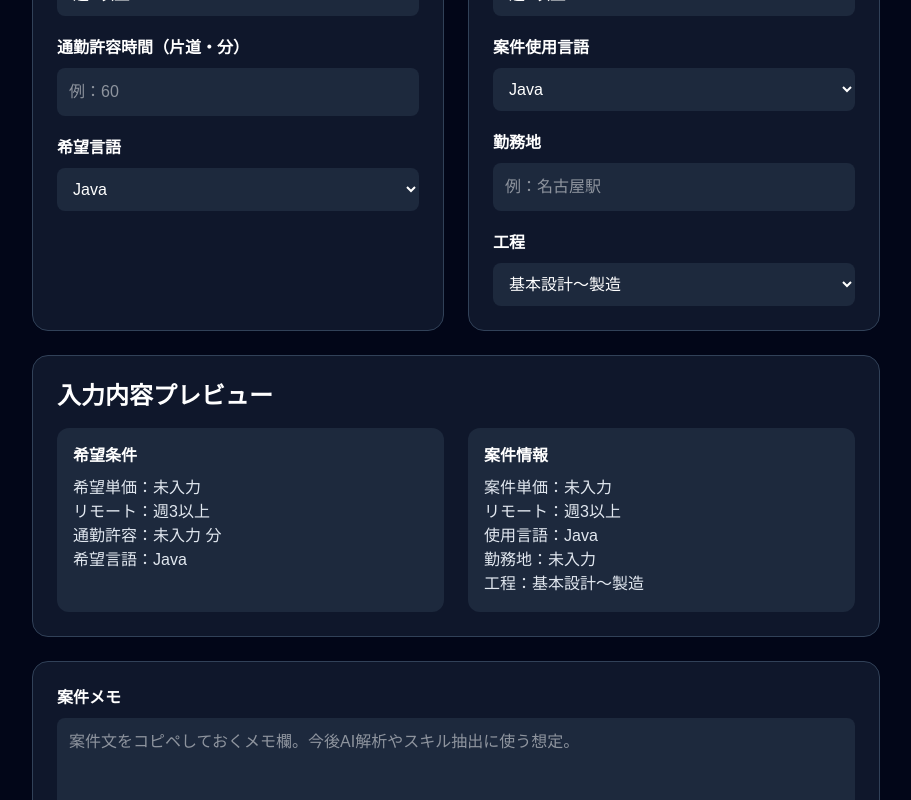
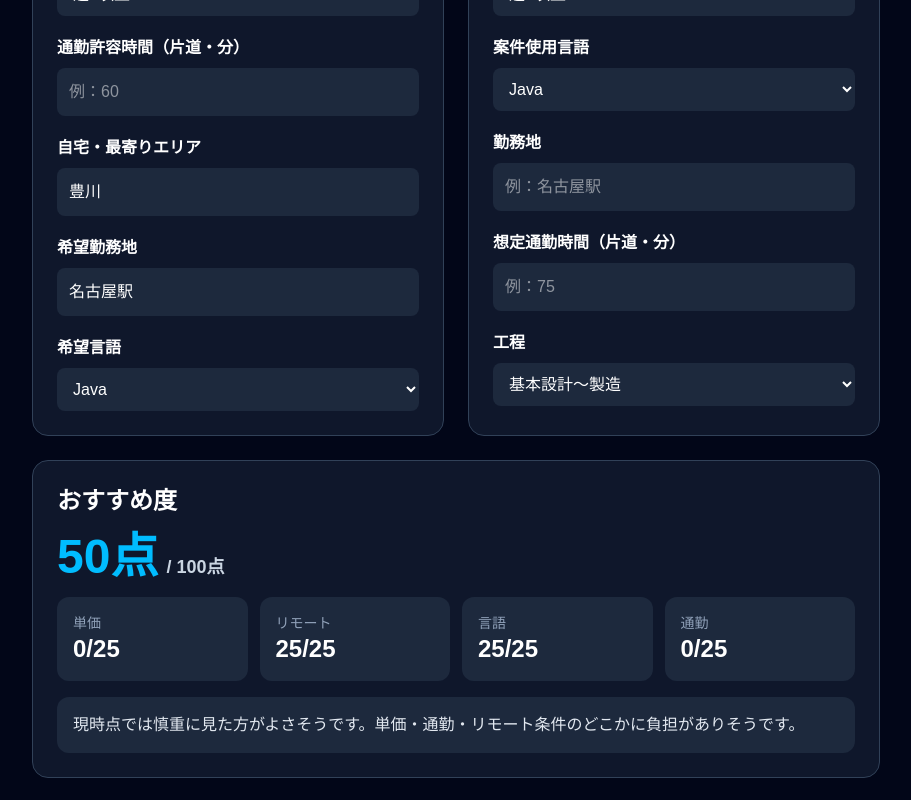
Before and after one commit to hirokilabdev-cloud/ses-checker, a Next.js app: page / in a window 1280 px wide. Shown: the part 440-1240 px from the top of the page, without its empty margins (184-1095 px from the left). Built offline with nearby package versions, Linux system fonts and the light colour scheme.

Commit message:
おすすめ度計算を追加

```diff
--- a/app/page.tsx
+++ b/app/page.tsx
@@ -6,26 +6,81 @@ export default function Home() {
   const [targetPrice, setTargetPrice] = useState("");
   const [remoteLevel, setRemoteLevel] = useState("週3以上");
   const [commuteTime, setCommuteTime] = useState("");
+  const [homeArea, setHomeArea] = useState("豊川");
+  const [preferredLocation, setPreferredLocation] = useState("名古屋駅");
   const [language, setLanguage] = useState("Java");
 
   const [projectPrice, setProjectPrice] = useState("");
   const [projectRemoteLevel, setProjectRemoteLevel] = useState("週3以上");
   const [projectLanguage, setProjectLanguage] = useState("Java");
   const [projectLocation, setProjectLocation] = useState("");
+  const [projectCommuteTime, setProjectCommuteTime] = useState("");
   const [projectProcess, setProjectProcess] = useState("基本設計〜製造");
   const [projectMemo, setProjectMemo] = useState("");
+
+  const targetPriceNumber = Number(targetPrice);
+  const projectPriceNumber = Number(projectPrice);
+  const commuteTimeNumber = Number(commuteTime);
+  const projectCommuteTimeNumber = Number(projectCommuteTime);
+
+  const priceScore =
+    targetPriceNumber > 0 && projectPriceNumber > 0
+      ? projectPriceNumber >= targetPriceNumber
+        ? 25
+        : projectPriceNumber >= targetPriceNumber * 0.9
+          ? 20
+          : projectPriceNumber >= targetPriceNumber * 0.8
+            ? 15
+            : 8
+      : 0;
+
+  const remoteRank: Record<string, number> = {
+    フルリモート: 4,
+    週3以上: 3,
+    "週1〜2": 2,
+    出社中心: 1,
+  };
+
+  const remoteScore =
+    remoteRank[projectRemoteLevel] >= remoteRank[remoteLevel]
+      ? 25
+      : remoteRank[projectRemoteLevel] === remoteRank[remoteLevel] - 1
+        ? 18
+        : remoteRank[projectRemoteLevel] === remoteRank[remoteLevel] - 2
+          ? 10
+          : 5;
+
+  const languageScore = language === projectLanguage ? 25 : 10;
+
+  const commuteScore =
+    commuteTimeNumber > 0 && projectCommuteTimeNumber > 0
+      ? projectCommuteTimeNumber <= commuteTimeNumber
+        ? 25
+        : projectCommuteTimeNumber <= commuteTimeNumber + 20
+          ? 15
+          : 5
+      : 0;
+
+  const totalScore = priceScore + remoteScore + languageScore + commuteScore;
+
+  const resultComment =
+    totalScore >= 80
+      ? "かなり相性の良い案件です。条件面・スキル面ともに前向きに検討できそうです。"
+      : totalScore >= 60
+        ? "条件次第でありな案件です。リモート頻度・残業・通勤負担は面談前に確認すると安心です。"
+        : "現時点では慎重に見た方がよさそうです。単価・通勤・リモート条件のどこかに負担がありそうです。";
 
   return (
     <main className="min-h-screen bg-slate-950 text-white">
       <div className="mx-auto max-w-4xl px-6 py-12">
         <p className="mb-4 text-sm font-semibold text-sky-400">
-          SES案件比較ツール Ver0.3
+          SES案件比較ツール Ver0.4
         </p>
 
         <h1 className="mb-6 text-4xl font-bold">SES案件チェッカー</h1>
 
         <p className="mb-8 text-slate-300">
-          希望条件と案件情報を入力して、案件比較の土台を作ります。
+          希望条件と案件情報を入力して、案件のおすすめ度をざっくり数値化します。
         </p>
 
         <div className="grid gap-6 md:grid-cols-2">
@@ -65,6 +120,26 @@ export default function Home() {
                 placeholder="例：60"
                 value={commuteTime}
                 onChange={(e) => setCommuteTime(e.target.value)}
+              />
+            </div>
+
+            <div>
+              <label className="mb-2 block font-semibold">自宅・最寄りエリア</label>
+              <input
+                className="w-full rounded-lg bg-slate-800 p-3 text-white"
+                placeholder="例：豊川"
+                value={homeArea}
+                onChange={(e) => setHomeArea(e.target.value)}
+              />
+            </div>
+
+            <div>
+              <label className="mb-2 block font-semibold">希望勤務地</label>
+              <input
+                className="w-full rounded-lg bg-slate-800 p-3 text-white"
+                placeholder="例：名古屋駅 / 東三河 / フルリモート"
+                value={preferredLocation}
+                onChange={(e) => setPreferredLocation(e.target.value)}
               />
             </div>
 
@@ -139,6 +214,18 @@ export default function Home() {
             </div>
 
             <div>
+              <label className="mb-2 block font-semibold">
+                想定通勤時間（片道・分）
+              </label>
+              <input
+                className="w-full rounded-lg bg-slate-800 p-3 text-white"
+                placeholder="例：75"
+                value={projectCommuteTime}
+                onChange={(e) => setProjectCommuteTime(e.target.value)}
+              />
+            </div>
+
+            <div>
               <label className="mb-2 block font-semibold">工程</label>
               <select
                 className="w-full rounded-lg bg-slate-800 p-3 text-white"
@@ -157,6 +244,38 @@ export default function Home() {
         </div>
 
         <section className="mt-6 rounded-2xl border border-slate-700 bg-slate-900 p-6">
+          <h2 className="mb-4 text-2xl font-bold">おすすめ度</h2>
+
+          <div className="mb-4 text-5xl font-bold text-sky-400">
+            {totalScore}点
+            <span className="ml-2 text-lg text-slate-300">/ 100点</span>
+          </div>
+
+          <div className="mb-4 grid gap-3 md:grid-cols-4">
+            <div className="rounded-xl bg-slate-800 p-4">
+              <p className="text-sm text-slate-400">単価</p>
+              <p className="text-2xl font-bold">{priceScore}/25</p>
+            </div>
+            <div className="rounded-xl bg-slate-800 p-4">
+              <p className="text-sm text-slate-400">リモート</p>
+              <p className="text-2xl font-bold">{remoteScore}/25</p>
+            </div>
+            <div className="rounded-xl bg-slate-800 p-4">
+              <p className="text-sm text-slate-400">言語</p>
+              <p className="text-2xl font-bold">{languageScore}/25</p>
+            </div>
+            <div className="rounded-xl bg-slate-800 p-4">
+              <p className="text-sm text-slate-400">通勤</p>
+              <p className="text-2xl font-bold">{commuteScore}/25</p>
+            </div>
+          </div>
+
+          <p className="rounded-xl bg-slate-800 p-4 text-slate-200">
+            {resultComment}
+          </p>
+        </section>
+
+        <section className="mt-6 rounded-2xl border border-slate-700 bg-slate-900 p-6">
           <h2 className="mb-4 text-2xl font-bold">入力内容プレビュー</h2>
 
           <div className="grid gap-6 md:grid-cols-2">
@@ -165,6 +284,8 @@ export default function Home() {
               <p>希望単価：{targetPrice || "未入力"}</p>
               <p>リモート：{remoteLevel}</p>
               <p>通勤許容：{commuteTime || "未入力"} 分</p>
+              <p>自宅・最寄り：{homeArea || "未入力"}</p>
+              <p>希望勤務地：{preferredLocation || "未入力"}</p>
               <p>希望言語：{language}</p>
             </div>
 
@@ -174,6 +295,7 @@ export default function Home() {
               <p>リモート：{projectRemoteLevel}</p>
               <p>使用言語：{projectLanguage}</p>
               <p>勤務地：{projectLocation || "未入力"}</p>
+              <p>想定通勤：{projectCommuteTime || "未入力"} 分</p>
               <p>工程：{projectProcess}</p>
             </div>
           </div>
```
